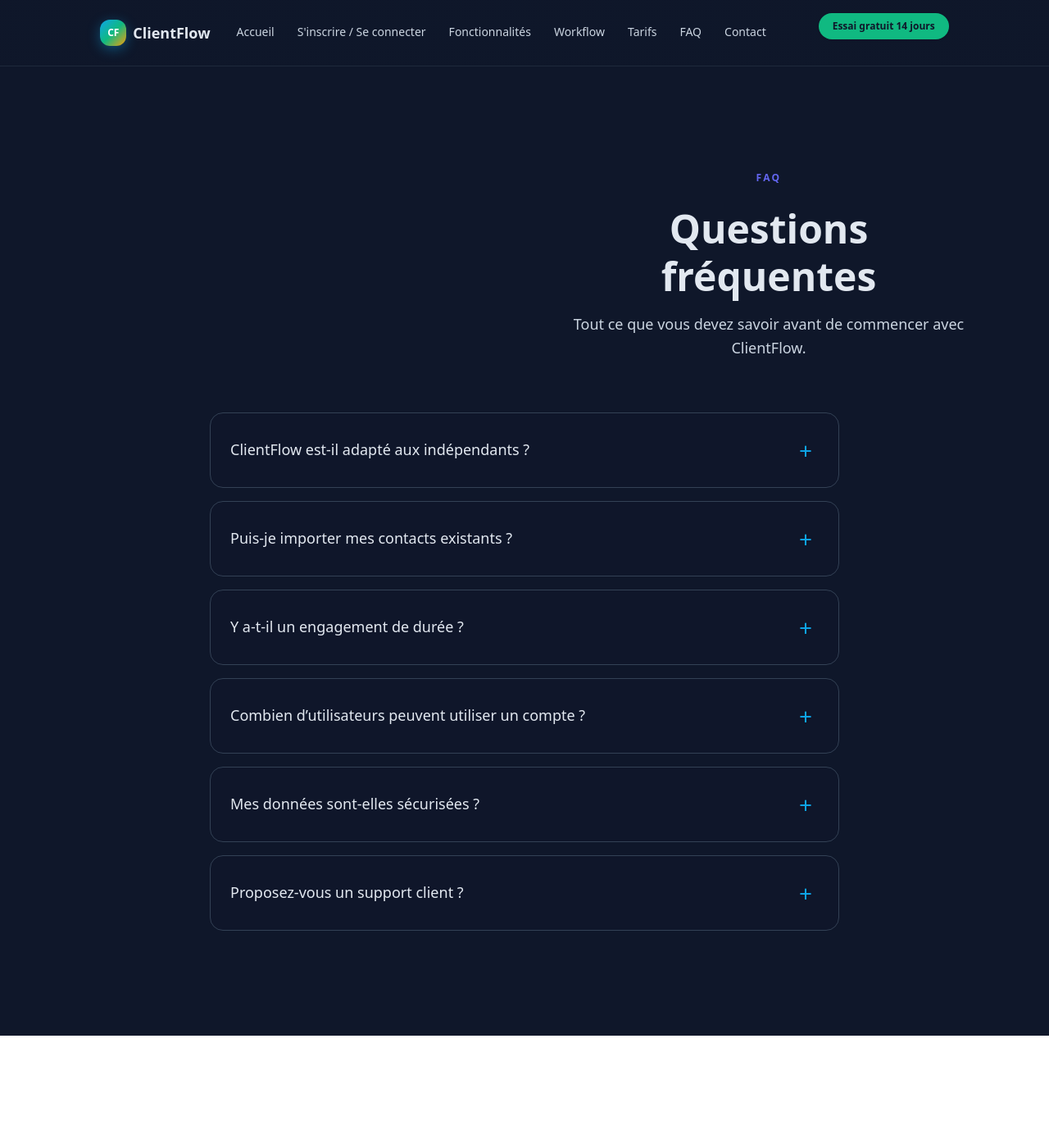
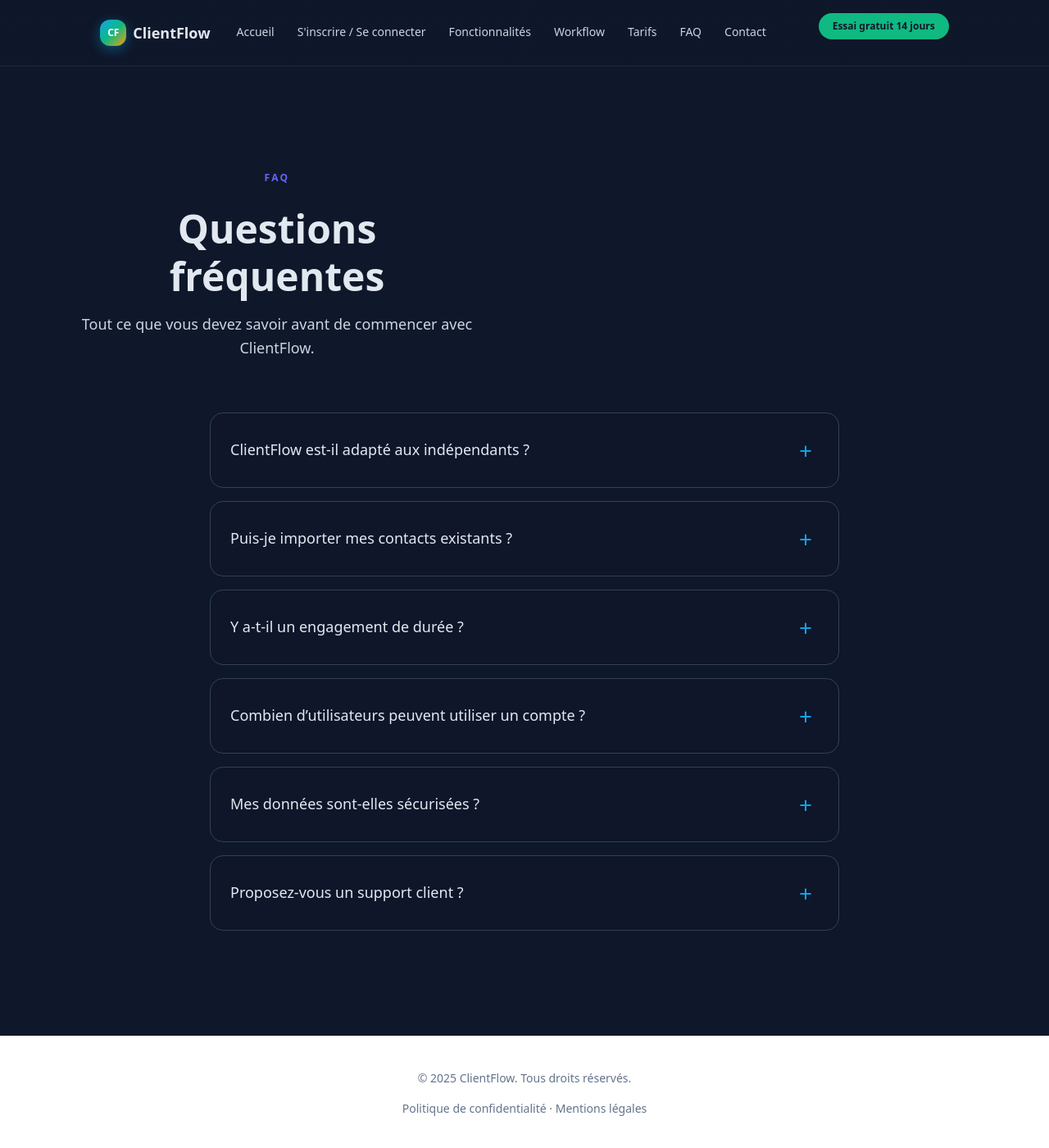
Before and after one commit to yamdev07/afridis_clients, a React (Vite) app in the folder my-react-app/: page /faq in a window 1280 px wide. Shown: the top 1400 px of the page at 82% size. Before the commit the page ends 1263 px from the top, so only its background shows below. Built offline with nearby package versions, Linux system fonts and the light colour scheme.

Commit message:
Modify FAQ component

```diff
--- a/my-react-app/src/Pages/FAQ.jsx
+++ b/my-react-app/src/Pages/FAQ.jsx
@@ -38,10 +38,10 @@ export default function FAQ() {
 
   return (
     <div className="page-container">
-        <Navbar />
+      <Navbar />
       <section className="faq-section" id="faq">
         <div className="container">
-          <div className="section-header text-center" style={{ marginLeft: "75vh" }}>
+          <div className="section-header text-center">
             <p className="section-subtitle">FAQ</p>
             <h1 className="page-title">Questions fréquentes</h1>
             <p className="page-intro">
@@ -68,6 +68,10 @@ export default function FAQ() {
           </div>
         </div>
       </section>
+      <footer className="footer">
+        <p>© 2025 ClientFlow. Tous droits réservés.</p>
+        <p className="footer-links">Politique de confidentialité · Mentions légales</p>
+      </footer>
     </div>
   );
 }
```
